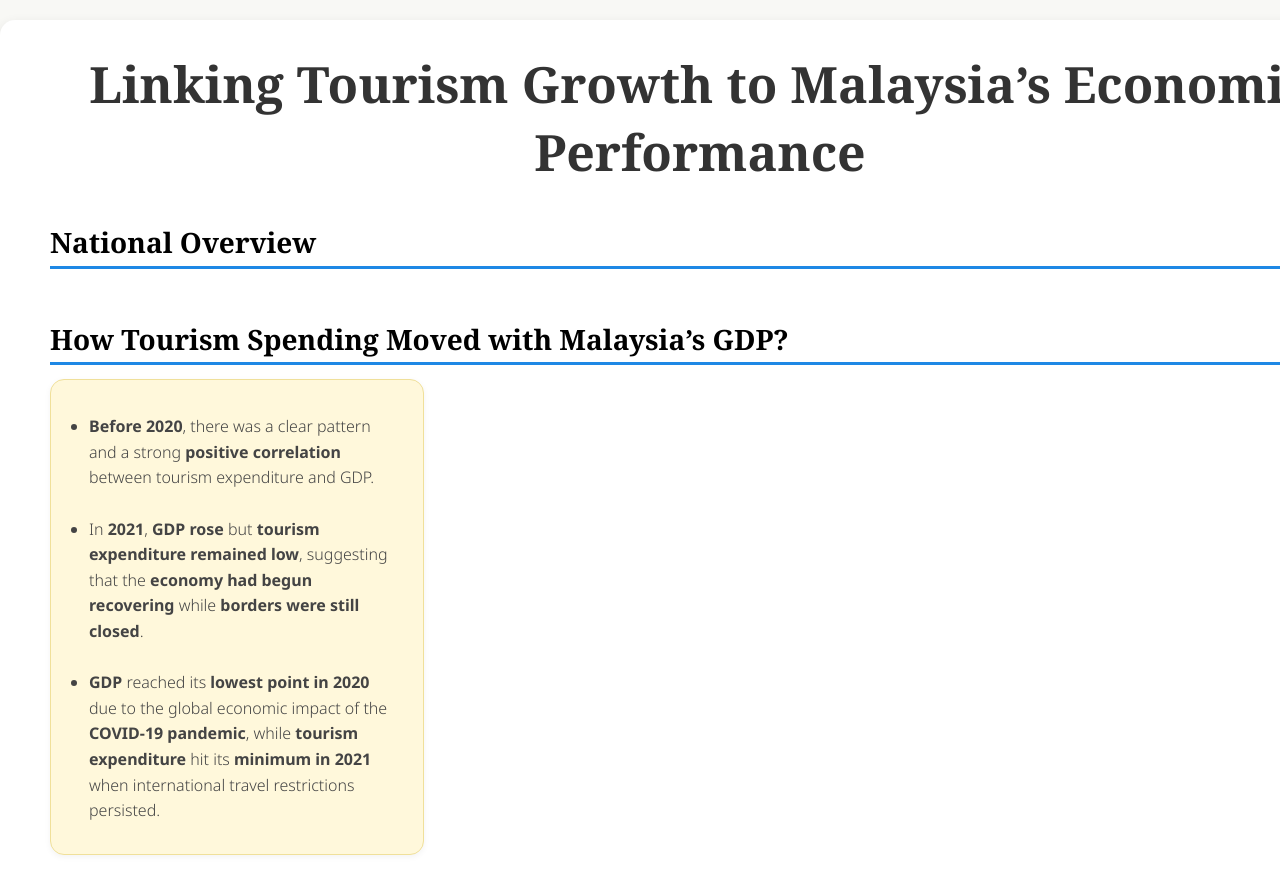
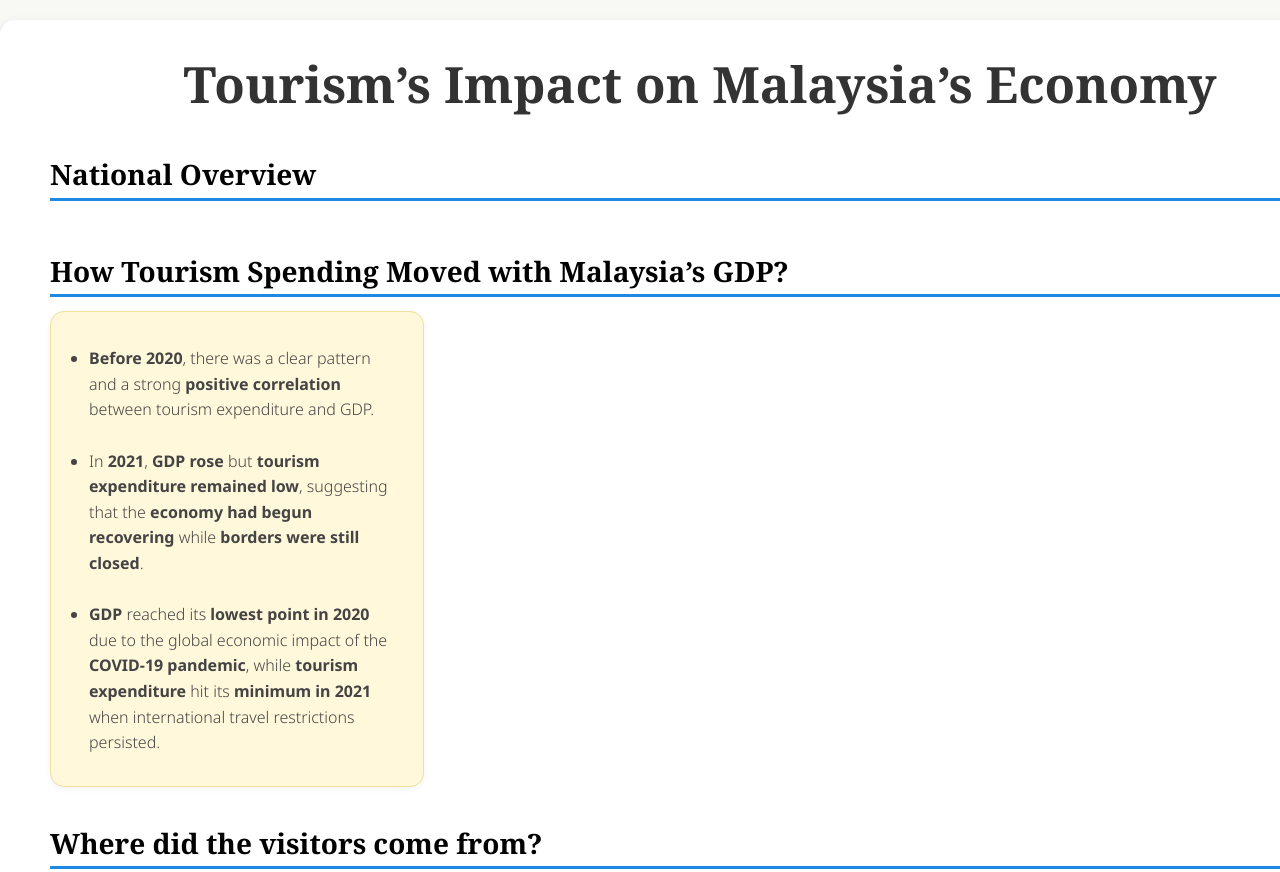
Before and after one commit to Aung0010/FIT3179DV2, a plain HTML site: page index.html in a window 1280 px wide. Shown: the top 872 px of the page. Drawn offline with Linux system fonts and the light colour scheme; a script that the page names is missing.

Commit message:
Update index.html

```diff
--- a/index.html
+++ b/index.html
@@ -18,7 +18,7 @@
 
 <body>
   <div class="page">
-    <h0>Linking Tourism Growth to Malaysia’s Economic Performance</h0>
+    <h0>Tourism’s Impact on Malaysia’s Economy</h0>
     <!-- SECTION 1: h1-level already shown above -->
     <!-- Container: three line charts -->
     <h1>National Overview</h1>
```
